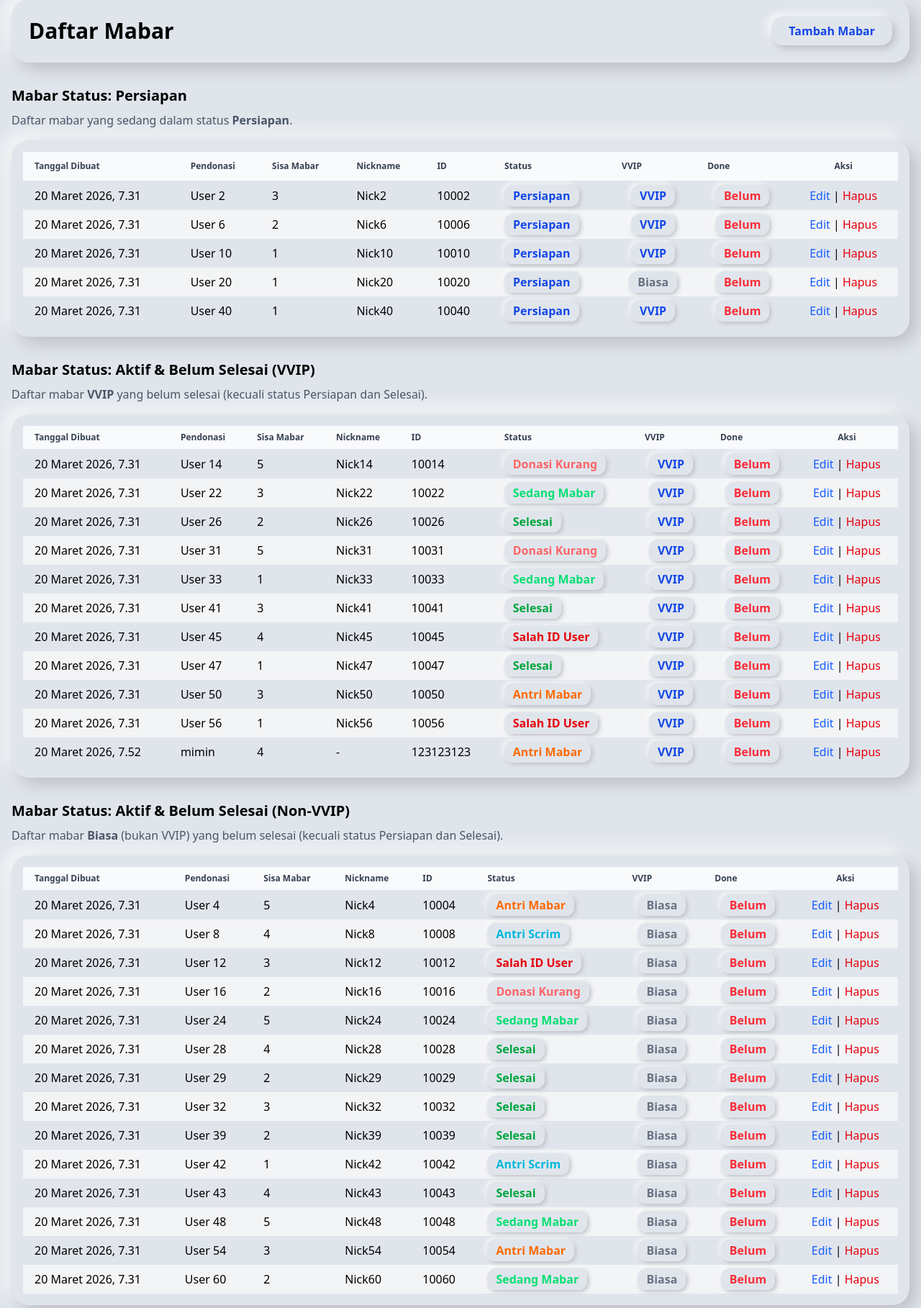
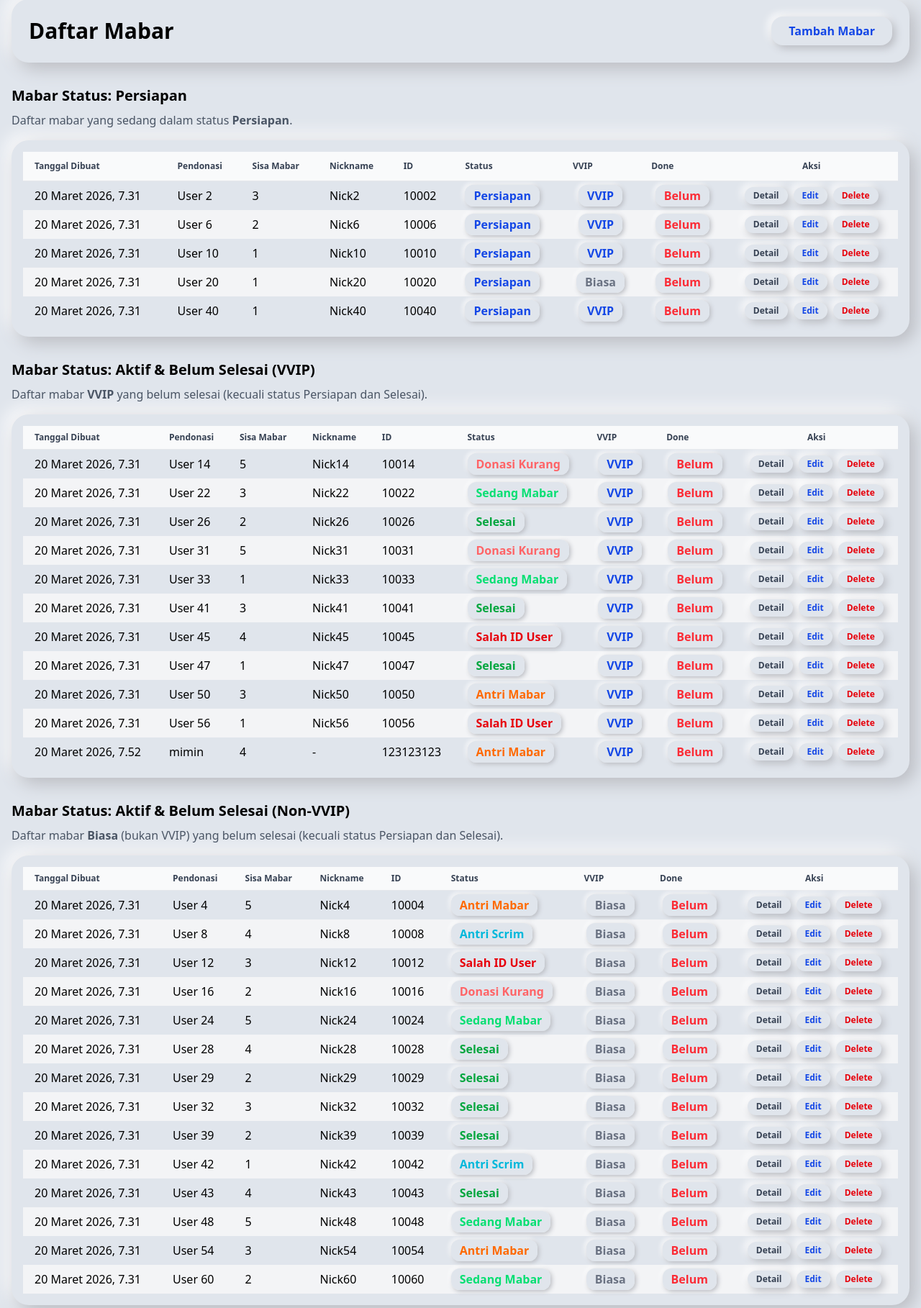
Before and after one commit to ridwaanhall/management-mabar-VIP-MLBB, a Django app: page /public/list-mabar/ in a window 1280 px wide. Shown: the part 113-1931 px from the top of the page at 72% size. Run offline with Django 4.2, Linux system fonts and the light colour scheme; a user stored in the database is signed in; data comes from the database, SQL or seed files in the repository.

Commit message:
✨feat(tables): Add detail buttons for Bonus Skin, Mabar, and Request Hero lists; enhance user interaction with edit and delete options for authenticated users.

```diff
--- a/mabar/templates/public/mabar_list.html
+++ b/mabar/templates/public/mabar_list.html
@@ -73,14 +73,17 @@
                         <span class="neu-badge text-red-500" title="Belum">Belum <i class="ti ti-xbox-x-filled text-red-500"></i></span>
                     {% endif %}
                 </td>
-                {% if user.is_authenticated %}
                 <td class="px-4 py-2 text-center">
                     {% if prepare.id %}
-                        <a href="{% url 'mabar_update' prepare.id %}" class="text-blue-600 hover:underline">Edit</a> |
-                        <a href="{% url 'mabar_delete' prepare.id %}" class="text-red-600 hover:underline">Hapus</a>
+                        <div class="flex flex-row gap-2 justify-center">
+                            <a href="{% url 'mabar_detail' prepare.id %}" class="neu-btn px-3 py-1 text-xs text-gray-700 font-semibold">Detail</a>
+                            {% if user.is_authenticated %}
+                                <a href="{% url 'mabar_update' prepare.id %}" class="neu-btn px-3 py-1 text-xs text-blue-700 font-semibold">Edit</a>
+                                <a href="{% url 'mabar_delete' prepare.id %}" class="neu-btn px-3 py-1 text-xs text-red-600 font-semibold">Delete</a>
+                            {% endif %}
+                        </div>
                     {% endif %}
                 </td>
-                {% endif %}
             </tr>
             {% endfor %}
         </tbody>
@@ -151,14 +154,17 @@
                             <span class="neu-badge text-red-500" title="Belum">Belum <i class="ti ti-xbox-x-filled text-red-500"></i></span>
                         {% endif %}
                     </td>
-                    {% if user.is_authenticated %}
                     <td class="px-4 py-2 text-center">
                         {% if record.id %}
-                            <a href="{% url 'mabar_update' record.id %}" class="text-blue-600 hover:underline">Edit</a> |
-                            <a href="{% url 'mabar_delete' record.id %}" class="text-red-600 hover:underline">Hapus</a>
+                            <div class="flex flex-row gap-2 justify-center">
+                                <a href="{% url 'mabar_detail' record.id %}" class="neu-btn px-3 py-1 text-xs text-gray-700 font-semibold">Detail</a>
+                                {% if user.is_authenticated %}
+                                    <a href="{% url 'mabar_update' record.id %}" class="neu-btn px-3 py-1 text-xs text-blue-700 font-semibold">Edit</a>
+                                    <a href="{% url 'mabar_delete' record.id %}" class="neu-btn px-3 py-1 text-xs text-red-600 font-semibold">Delete</a>
+                                {% endif %}
+                            </div>
                         {% endif %}
                     </td>
-                    {% endif %}
                 </tr>
                 {% endif %}
             {% endfor %}
@@ -229,14 +235,17 @@
                             <span class="neu-badge text-red-500" title="Belum">Belum <i class="ti ti-xbox-x-filled text-red-500"></i></span>
                         {% endif %}
                     </td>
-                    {% if user.is_authenticated %}
                     <td class="px-4 py-2 text-center">
                         {% if record.id %}
-                            <a href="{% url 'mabar_update' record.id %}" class="text-blue-600 hover:underline">Edit</a> |
-                            <a href="{% url 'mabar_delete' record.id %}" class="text-red-600 hover:underline">Hapus</a>
+                            <div class="flex flex-row gap-2 justify-center">
+                                <a href="{% url 'mabar_detail' record.id %}" class="neu-btn px-3 py-1 text-xs text-gray-700 font-semibold">Detail</a>
+                                {% if user.is_authenticated %}
+                                    <a href="{% url 'mabar_update' record.id %}" class="neu-btn px-3 py-1 text-xs text-blue-700 font-semibold">Edit</a>
+                                    <a href="{% url 'mabar_delete' record.id %}" class="neu-btn px-3 py-1 text-xs text-red-600 font-semibold">Delete</a>
+                                {% endif %}
+                            </div>
                         {% endif %}
                     </td>
-                    {% endif %}
                 </tr>
                 {% endif %}
             {% endfor %}
@@ -290,14 +299,17 @@
                         <span class="neu-badge text-red-500" title="Belum">Belum <i class="ti ti-xbox-x-filled text-red-500"></i></span>
                     {% endif %}
                 </td>
-                {% if user.is_authenticated %}
                 <td class="px-4 py-2 text-center">
                     {% if done.id %}
-                        <a href="{% url 'mabar_update' done.id %}" class="text-blue-600 hover:underline">Edit</a> |
-                        <a href="{% url 'mabar_delete' done.id %}" class="text-red-600 hover:underline">Hapus</a>
+                        <div class="flex flex-row gap-2 justify-center">
+                            <a href="{% url 'mabar_detail' done.id %}" class="neu-btn px-3 py-1 text-xs text-gray-700 font-semibold">Detail</a>
+                            {% if user.is_authenticated %}
+                                <a href="{% url 'mabar_update' done.id %}" class="neu-btn px-3 py-1 text-xs text-blue-700 font-semibold">Edit</a>
+                                <a href="{% url 'mabar_delete' done.id %}" class="neu-btn px-3 py-1 text-xs text-red-600 font-semibold">Delete</a>
+                            {% endif %}
+                        </div>
                     {% endif %}
                 </td>
-                {% endif %}
             </tr>
             {% endfor %}
         </tbody>
```
Also changed, not shown: mabar/templates/public/bonus_skin_list.html (+9 -4 lines), mabar/templates/public/request_hero_list.html (+9 -4 lines).
